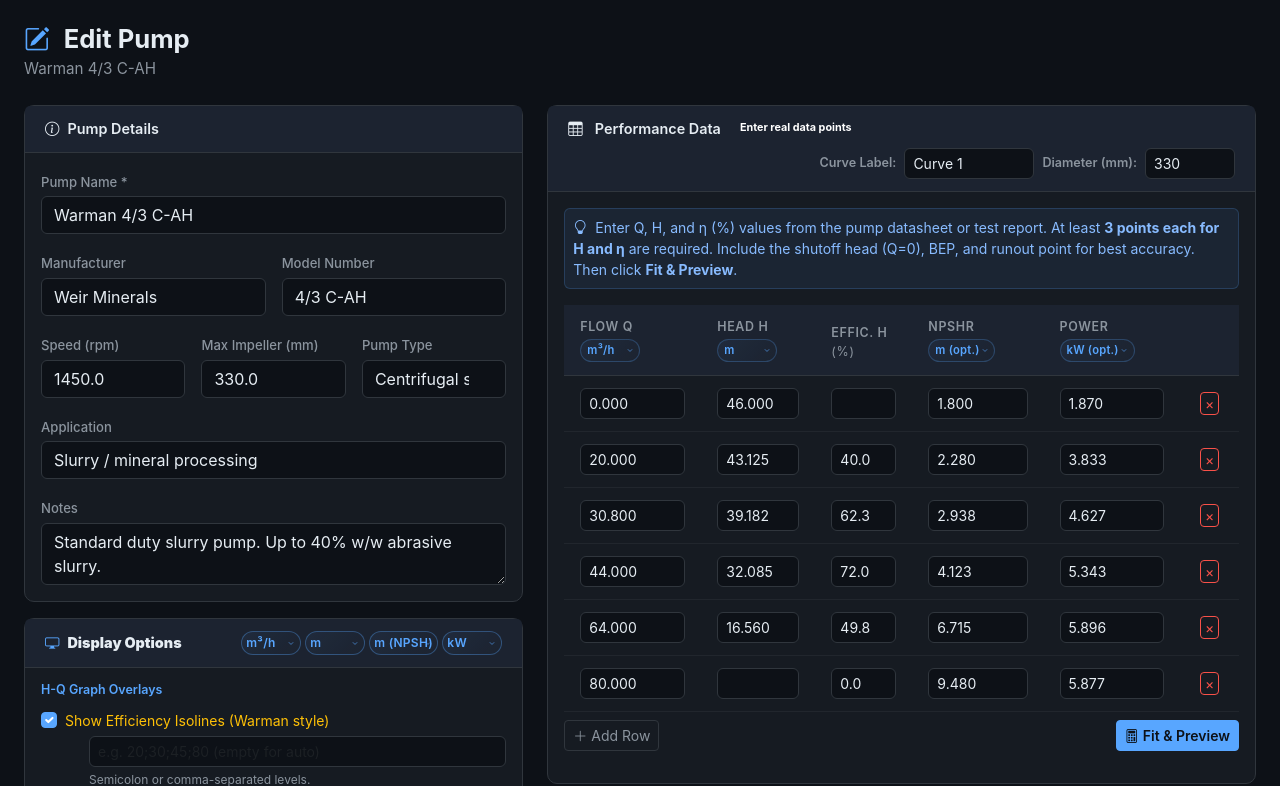
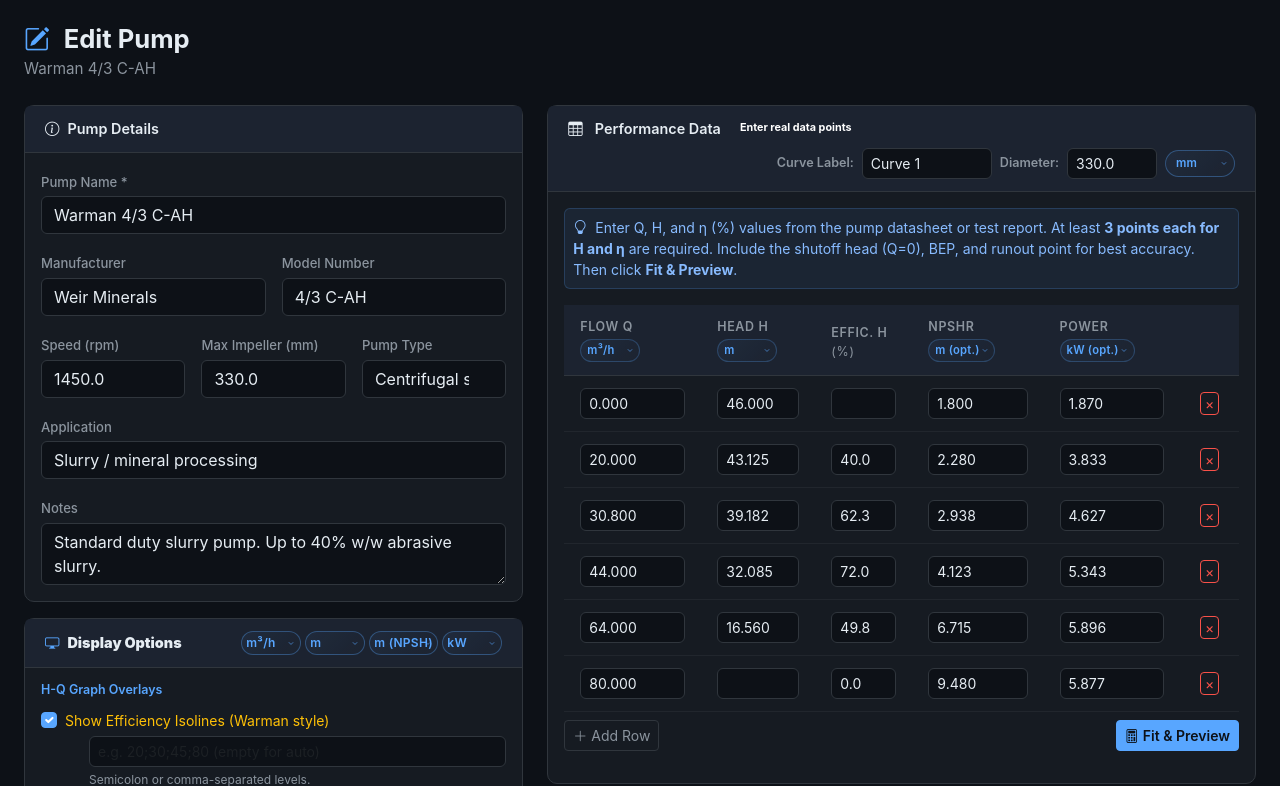
Before and after one commit to nevermabvuu/PumpMasterPro, a Flask app: page /pump-data/edit/1 in a window 1280 px wide. Shown: the part 53-839 px from the top of the page. Run offline with Flask 3, Linux system fonts and the light colour scheme; some libraries are stand-ins or nearby versions.

Commit message:
Saving graph options; Fix npsh isolines

```diff
--- a/Pump-Master-Pro/pump-app/app.py
+++ b/Pump-Master-Pro/pump-app/app.py
@@ -120,9 +120,16 @@ def _pump_from_form(f, pump=None):
             pass
     pump.main_curve_label  = f.get('main_curve_label', pump.main_curve_label or '')
     raw_dia = f.get('main_curve_dia_mm', '')
+    dia_unit = f.get('main_curve_dia_unit', 'mm')
     if str(raw_dia).strip():
         try:
-            pump.main_curve_dia_mm = float(raw_dia)
+            val = float(raw_dia)
+            if dia_unit == 'in':
+                pump.main_curve_dia_mm = val * 25.4
+            elif dia_unit == 'm':
+                pump.main_curve_dia_mm = val * 1000.0
+            else:
+                pump.main_curve_dia_mm = val
         except ValueError:
             pass
     pump.curve_labels    = f.get('curve_labels', pump.curve_labels or '')
--- a/Pump-Master-Pro/pump-app/models.py
+++ b/Pump-Master-Pro/pump-app/models.py
@@ -156,18 +156,22 @@ class Pump(db.Model):
         entries = [x.strip() for x in raw_dias.split('|') if x.strip()]
         result = []
         for entry in entries:
-            parts = [p.strip() for p in entry.split(';') if p.strip()]
+            parts = [p.strip() for p in entry.split(';')]
             if not parts:
                 continue
             try:
-                d_val = float(parts[0])
+                dia_str = parts[0]
+                d_val = float(dia_str) if dia_str else None
                 unit = parts[1] if len(parts) > 1 else 'mm'
-                if unit == 'in':
-                    d_mm = d_val * 25.4
-                elif unit == 'm':
-                    d_mm = d_val * 1000.0
+                if d_val is not None:
+                    if unit == 'in':
+                        d_mm = d_val * 25.4
+                    elif unit == 'm':
+                        d_mm = d_val * 1000.0
+                    else:
+                        d_mm = d_val
                 else:
-                    d_mm = d_val
+                    d_mm = None
                 result.append({'diameter': d_val, 'unit': unit, 'dia_mm': d_mm})
             except ValueError:
                 pass
@@ -187,7 +191,15 @@ class Pump(db.Model):
         m_lbl = self.main_curve_label or 'Curve 1'
         main_d = self.main_curve_dia_mm or self.impeller_dia_mm or ''
         labels.append(m_lbl)
-        dias_units.append(f"{main_d};mm")
+
+        main_dia_unit = 'mm'
+        if self.curve_diameters:
+            first_dia = self.curve_diameters.split('|')[0]
+            parts = first_dia.split(';')
+            if len(parts) > 1:
+                main_dia_unit = parts[1].strip()
+
+        dias_units.append(f"{main_d};{main_dia_unit}")
         colors.append('#58a6ff')
         modes.append('fit')
 
@@ -277,8 +289,9 @@ class Pump(db.Model):
         loaded = self.get_curve_diameters_list()
         for item in loaded:
             d_mm = item['dia_mm']
-            if round(d_mm, 2) not in [round(x, 2) for x in dias]:
-                dias.append(round(d_mm, 2))
+            if d_mm is not None:
+                if round(d_mm, 2) not in [round(x, 2) for x in dias]:
+                    dias.append(round(d_mm, 2))
 
         if not dias:
             dias = [300.0]
@@ -324,10 +337,10 @@ class Pump(db.Model):
                 c['label'] = lbl_items[loaded_idx] if loaded_idx < len(lbl_items) else f'Curve {loaded_idx + 1}'
 
                 if loaded_idx < len(d_items):
-                    parts = [p.strip() for p in d_items[loaded_idx].split(';') if p.strip()]
+                    parts = [p.strip() for p in d_items[loaded_idx].split(';')]
                     if parts:
-                        c['diameter'] = parts[0]
-                        if len(parts) > 1: c['unit_dia'] = parts[1]
+                        c['diameter'] = parts[0] if parts[0] else ''
+                        if len(parts) > 1: c['unit_dia'] = parts[1] if parts[1] else 'mm'
 
                 c['color'] = col_items[loaded_idx] if loaded_idx < len(col_items) else '#3fb950'
                 c['curve_mode'] = m_items[loaded_idx] if loaded_idx < len(m_items) else 'fit'
--- a/Pump-Master-Pro/pump-app/pump_curves.py
+++ b/Pump-Master-Pro/pump-app/pump_curves.py
@@ -225,10 +225,10 @@ def family_curves_diameter(pump, n_points=100, liquid='water', rho=1000.0,
             eff_mode = 'affinity'
         elif force_affinity == 'both':
             eff_mode = 'both'
+        elif matched_extra:
+            eff_mode = matched_extra.get('curve_mode', 'fit')
         elif force_affinity == 'fit':
             eff_mode = 'fit'
-        elif matched_extra:
-            eff_mode = matched_extra.get('curve_mode', 'fit')
         else:
             eff_mode = 'affinity'
 
@@ -527,7 +527,8 @@ def npsh_isolines(pump, liquid='water', viscosity_cSt=1.0,
                 continue
             npsh_base_target = npsh_target / r ** 2
             diffs = npsh_base_arr - npsh_base_target
-            for i in range(len(diffs) - 1):
+            # Search from right to left to get the high-flow crossing on the rising branch
+            for i in range(len(diffs) - 2, -1, -1):
                 if diffs[i] * diffs[i + 1] < 0:
                     t = diffs[i] / (diffs[i] - diffs[i + 1])
                     q_b = float(q_base[i] + t * (q_base[i + 1] - q_base[i]))
@@ -538,10 +539,11 @@ def npsh_isolines(pump, liquid='water', viscosity_cSt=1.0,
                     break
 
         if len(pts_q) >= 2:
+            sorted_pts = sorted(zip(pts_q, pts_h), key=lambda x: x[0])
             npsh_lines.append({
                 'npsh': round(float(npsh_target), 2),
-                'q': pts_q,
-                'h': pts_h,
+                'q': [p[0] for p in sorted_pts],
+                'h': [p[1] for p in sorted_pts],
             })
 
     return npsh_lines
--- a/Pump-Master-Pro/pump-app/static/js/pump_form.js
+++ b/Pump-Master-Pro/pump-app/static/js/pump_form.js
@@ -246,6 +246,25 @@ function initUnitSelectors() {
   initOpRegionUnits();
   initPowerAutoCalc();
   initPreviewUnitSelectors();
+
+  const mainDiaUnitSel = document.getElementById('main_curve_dia_unit');
+  if (mainDiaUnitSel) {
+    mainDiaUnitSel.setAttribute('data-prev', mainDiaUnitSel.value);
+    mainDiaUnitSel.addEventListener('change', (e) => {
+      const fromUnit = e.target.getAttribute('data-prev');
+      const toUnit = e.target.value;
+      if (fromUnit === toUnit) return;
+
+      const inp = document.getElementById('main_curve_dia_mm') || document.querySelector('[name="impeller_dia_mm"]');
+      if (inp) {
+        const val = parseFloat(inp.value);
+        if (!isNaN(val)) {
+          inp.value = convertValue(val, fromUnit, toUnit, 'dia');
+        }
+      }
+      e.target.setAttribute('data-prev', toUnit);
+    });
+  }
 }
 
 function initPreviewUnitSelectors() {
@@ -1063,7 +1082,8 @@ function serializeExtraCurves() {
   const mainDia = mainDiaInp && mainDiaInp.value ? mainDiaInp.value.trim() : (mainDiaInp?.placeholder || '');
 
   const labels = [mainLbl];
-  const diasUnits = [mainDia ? `${mainDia};mm` : ';mm'];
+  const mainDiaUnit = document.getElementById('main_curve_dia_unit')?.value || 'mm';
+  const diasUnits = [mainDia ? `${mainDia};${mainDiaUnit}` : `;${mainDiaUnit}`];
   const colors = ['#58a6ff'];
   const modes = ['fit'];
   const unitsList = [`${document.getElementById('unit-q')?.value||'m3h'},${document.getElementById('unit-h')?.value||'m'},${document.getElementById('unit-npsh')?.value||'m'},${document.getElementById('unit-pow')?.value||'kw'}`];
@@ -1368,7 +1388,7 @@ function addExtraCurveCard(existingData) {
              value="${label}" placeholder="Curve label"
              style="max-width:180px;font-weight:600" data-eid="${id}">
       <span class="text-muted small ms-2">Diameter:</span>
-      <input type="number" class="form-control form-control-sm form-control-dark extra-dia-input"
+      <input type="number" class="form-control form-control-sm form-control-dark extra-dia-input" step="any"
              value="${diameter}" placeholder="e.g. 280"
              style="max-width:90px" data-eid="${id}">
       <select class="header-unit-select unit-select-dia" data-eid="${id}" style="margin-top:0">
@@ -1488,7 +1508,7 @@ function addExtraCurveCard(existingData) {
         if (!isNaN(q) && !isNaN(h)) validPts++;
       });
 
-      if (validPts >= 3) {
+      if (validPts >= 3 && modeVal !== 'affinity') {
         fitExtraCurve(id);
       } else {
         serializeExtraCurves();
--- a/Pump-Master-Pro/pump-app/templates/pump_form.html
+++ b/Pump-Master-Pro/pump-app/templates/pump_form.html
@@ -325,11 +325,16 @@
                  class="form-control form-control-sm form-control-dark"
                  value="{{ pump.main_curve_label if pump else '' }}"
                  placeholder="e.g. Full Trim" style="max-width:130px">
-          <span class="text-muted small">Diameter (mm):</span>
-          <input type="number" name="main_curve_dia_mm" id="main_curve_dia_mm"
+          <span class="text-muted small">Diameter:</span>
+          <input type="number" name="main_curve_dia_mm" id="main_curve_dia_mm" step="any"
                  class="form-control form-control-sm form-control-dark"
-                 value="{{ pump.main_curve_dia_mm if pump and pump.main_curve_dia_mm else '' }}"
+                 value="{% if pump and pump.get_curve_diameters_list() %}{{ pump.get_curve_diameters_list()[0]['diameter'] }}{% elif pump and pump.main_curve_dia_mm %}{{ pump.main_curve_dia_mm }}{% endif %}"
                  placeholder="{{ pump.impeller_dia_mm if pump else '' }}" style="max-width:90px">
+          <select class="header-unit-select" name="main_curve_dia_unit" id="main_curve_dia_unit" style="margin-top:0;width:70px">
+            <option value="mm" {% if pump and pump.get_curve_diameters_list() and pump.get_curve_diameters_list()[0]['unit'] == 'mm' %}selected{% elif not pump %}selected{% endif %}>mm</option>
+            <option value="in" {% if pump and pump.get_curve_diameters_list() and pump.get_curve_diameters_list()[0]['unit'] == 'in' %}selected{% endif %}>in</option>
+            <option value="m" {% if pump and pump.get_curve_diameters_list() and pump.get_curve_diameters_list()[0]['unit'] == 'm' %}selected{% endif %}>m</option>
+          </select>
         </div>
       </div>
       <div class="card-body">
```
